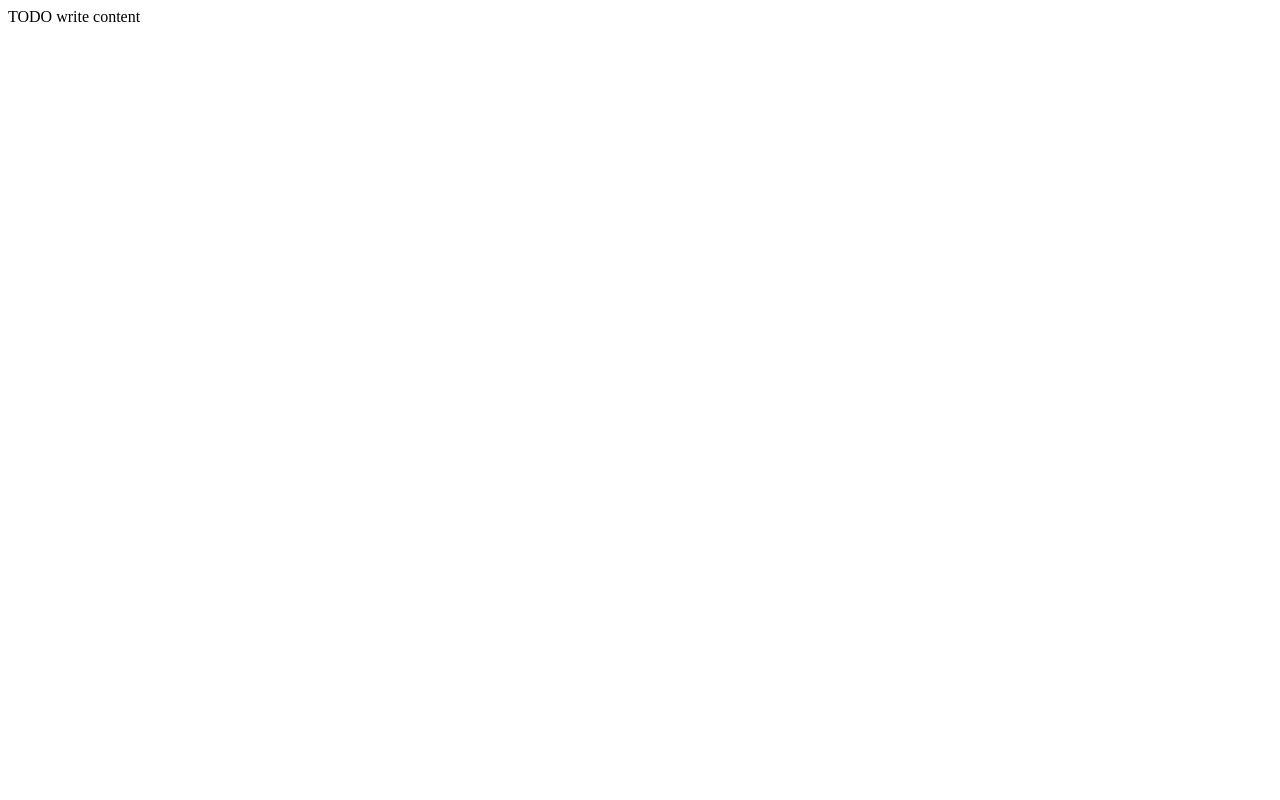
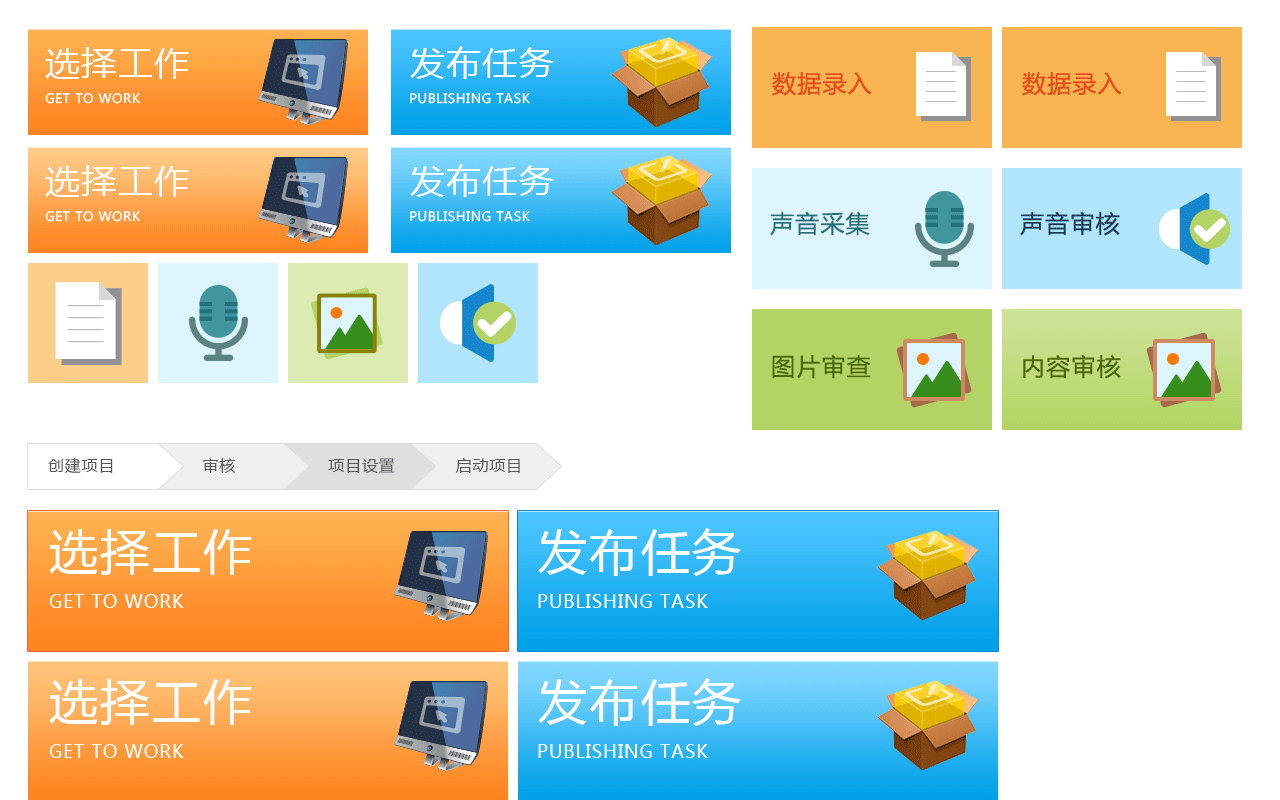
Before and after one commit to chi83020216/html5, a plain HTML site: page public_html/index.html in a window 1280 px wide. Shown: the top 800 px of the page. Drawn offline with Linux system fonts and the light colour scheme.

Commit message:
添加图片

```diff
--- a/public_html/index.html
+++ b/public_html/index.html
@@ -11,6 +11,7 @@ and open the template in the editor.
         <meta name="viewport" content="width=device-width, initial-scale=1.0">
     </head>
     <body>
-        <div>TODO write content</div>
+      <img src="img/qt2.gif" alt=""/>
+    <div>TODO write content</div>
     </body>
 </html>
```
Also changed, not shown: public_html/img/qt2.gif (added).
